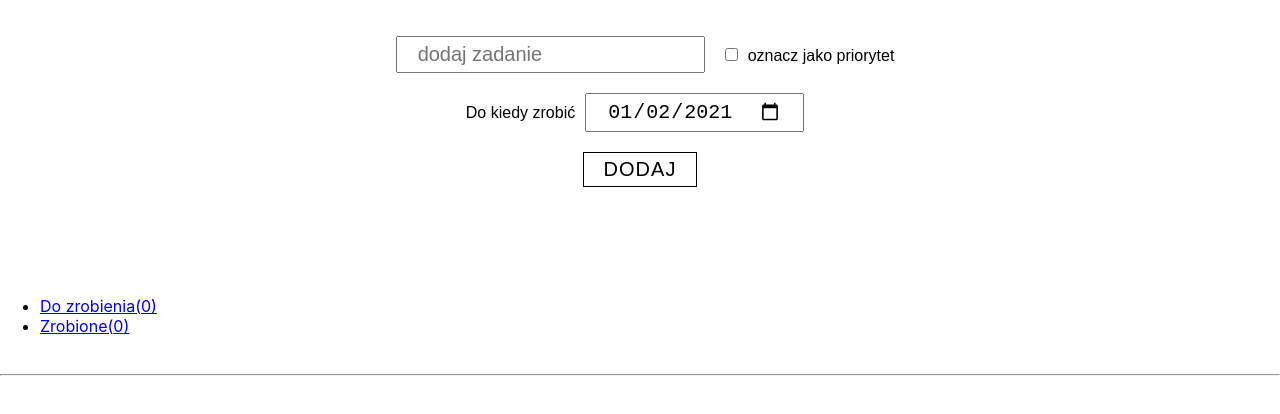
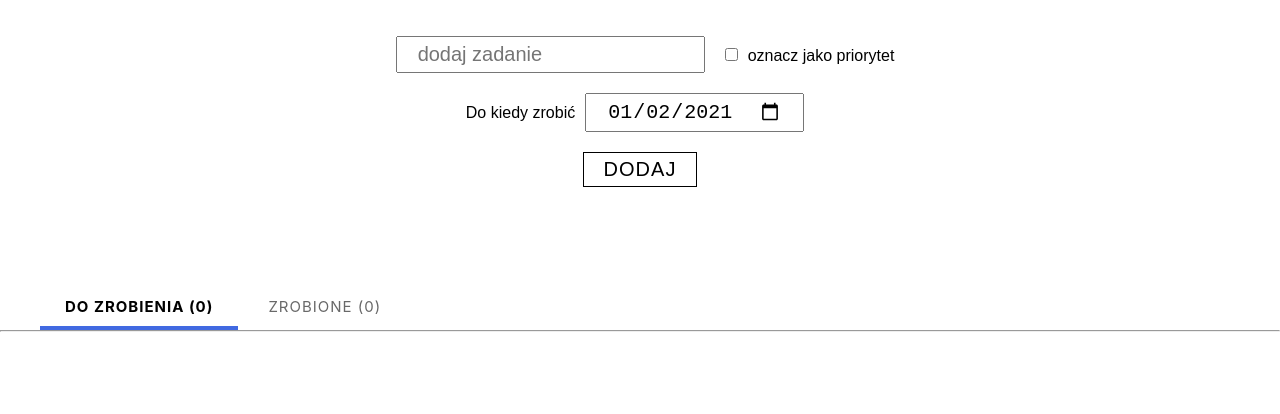
Before and after one commit to atrykp/to-do-list-react, a React (Create React App) app: page / in a window 1280 px wide. Shown: the top 414 px of the page. Built offline with nearby package versions, Linux system fonts and the light colour scheme.

Commit message:
style for navlinks

```diff
--- a/src/App.css
+++ b/src/App.css
@@ -1,7 +1,38 @@
-.toDoContainer,
-.doneContainer {
-  min-height: 30vh;
+.mainContainer {
+  margin-bottom: 50px;
 }
+.clearfix::after {
+  content: "";
+  display: block;
+  clear: both;
+}
+nav ul {
+  margin-bottom: 14px;
+}
+nav ul li {
+  margin: 0;
+
+  display: block;
+
+  float: left;
+
+  margin-right: 5px;
+}
+nav ul li a {
+  font-size: 15px;
+  padding: 10px 25px;
+  text-transform: uppercase;
+  text-decoration: none;
+  letter-spacing: 1px;
+
+  color: dimgray;
+}
+.active {
+  color: black;
+  border-bottom: 4px solid royalblue;
+  font-weight: bold;
+}
+
 .task {
   width: 100%;
   font-size: 15px;
@@ -24,12 +55,7 @@
 
   margin-right: 3%;
 }
-.doneContainer {
-  margin-bottom: 10vh;
-}
-hr {
-  margin-top: 3%;
-}
+
 .task button {
   padding: 1% 2%;
   margin-right: 2px;
@@ -52,3 +78,6 @@ hr {
   font-size: 20px;
   text-decoration: line-through;
 }
+hr {
+  margin: 0;
+}
--- a/src/App.js
+++ b/src/App.js
@@ -116,32 +116,25 @@ class App extends Component {
             submit={this.handleAddTask}
             state={this.state}
           />
-          <ul>
+          <nav>
+            <ul className="clearfix">
               <li>
                 <NavLink exact to="/">
-                Do zrobienia({doTasksArr.length})
+                  Do zrobienia ({doTasksArr.length})
                 </NavLink>
               </li>
               <li>
-              <NavLink to="/zrobione">Zrobione({doneTasksArr.length})</NavLink>
+                <NavLink to="/zrobione">
+                  Zrobione ({doneTasksArr.length})
+                </NavLink>
               </li>
             </ul>
+          </nav>
           <hr />
           <Route path="/" exact>
             {toDoTasks}
           </Route>
           <Route path="/zrobione">{doneTasks}</Route>
-          {/* <div className="toDoContainer">
-          <h1>Do zrobienia ({doTasksArr.length})</h1>
-          {toDoTasks}
-        </div>
-
-        <hr />
-        <div className="doneContainer">
-          {" "}
-          <h1>Zrobione ({doneTasksArr.length})</h1>
-          {doneTasks}
-        </div> */}
         </div>
       </Router>
     );
```
Also changed, not shown: 1 other file (tests, documents, lock files or other folders). Lines whose indentation alone changed are shown as unchanged.
